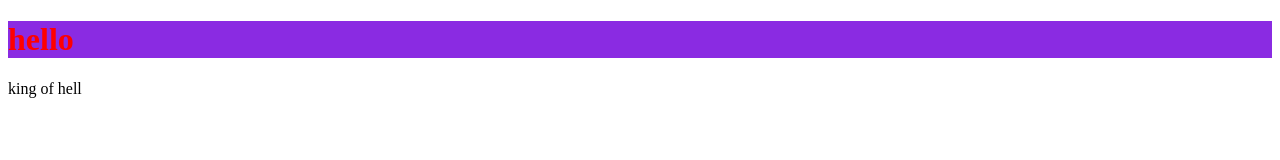
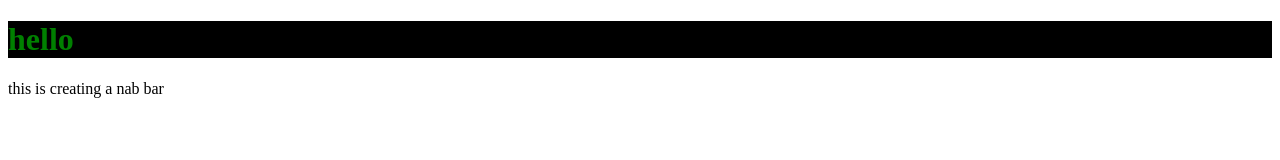
Before and after one commit to kaled4000/E-comerce-wesite, a plain HTML site: page index.html in a window 1280 px wide. Drawn offline with Linux system fonts and the light colour scheme.

Commit message:
change color and text

```diff
--- a/index.html
+++ b/index.html
@@ -8,7 +8,7 @@
 </head>
 <body>
     <h1>hello </h1>
-    <p>king of hell</p>
+    <p>this is creating a nab bar</p>
     <script herf="app.js"></script>
 </body>
 </html>
--- a/style.css
+++ b/style.css
@@ -1,4 +1,4 @@
 h1{
-    color:red;
-    background-color: blueviolet;
+    color:green;
+    background-color: black;
 }
```
